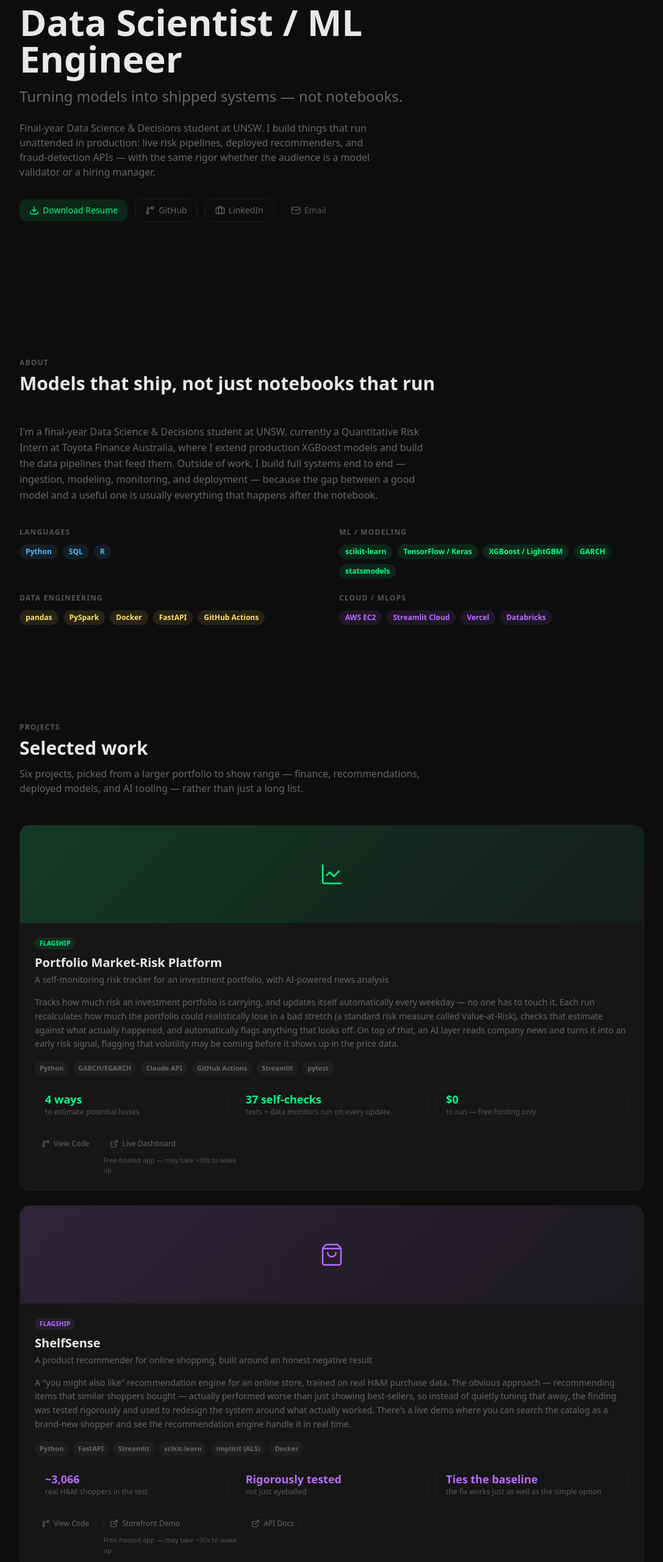
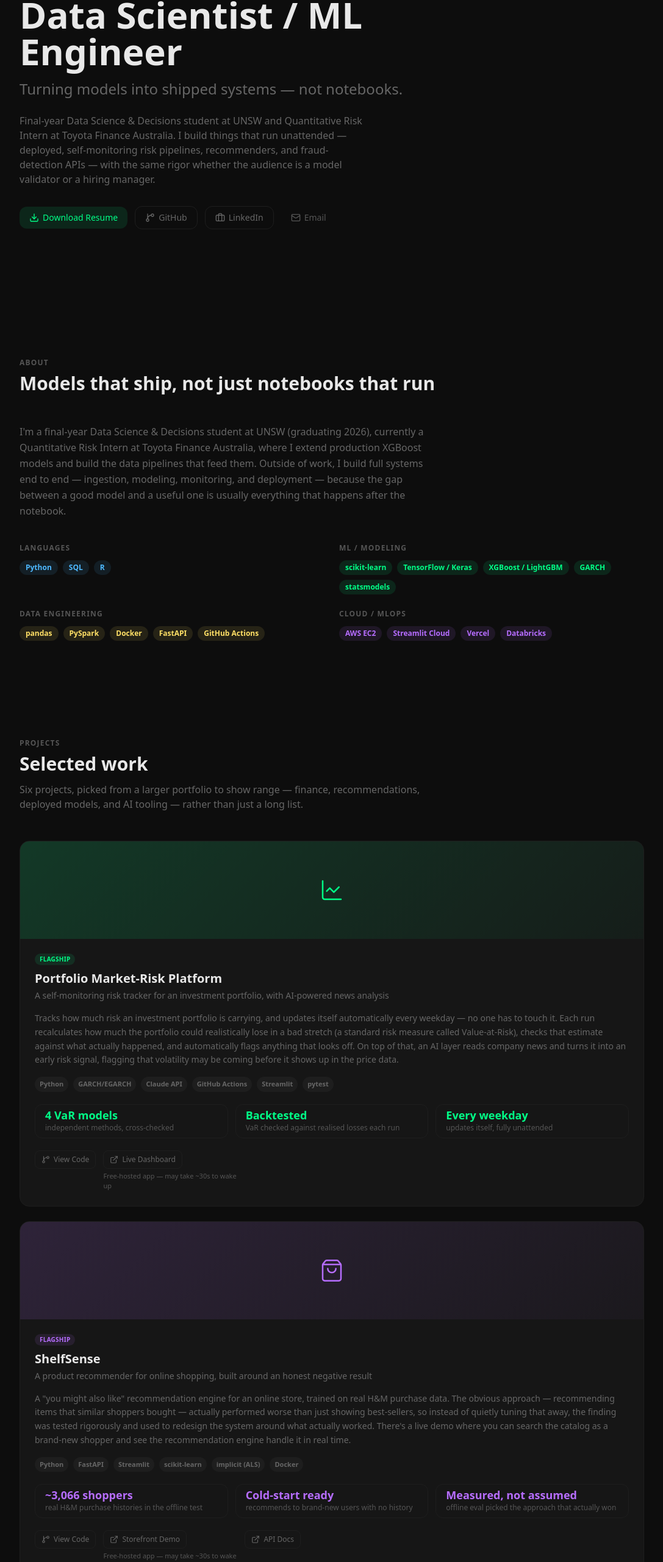
Before and after one commit to Ryan9828/Portfolio_Website, a React (Vite) app: page / in a window 1280 px wide. Shown: the part 173-2735 px from the top of the page at 61% size, without its empty margins (96-1183 px from the left). Built offline with nearby package versions, Linux system fonts and the light colour scheme.

Commit message:
Sharpen portfolio copy and project stats for recruiter audit

```diff
--- a/src/components/about/AboutSection.tsx
+++ b/src/components/about/AboutSection.tsx
@@ -24,8 +24,8 @@ export function AboutSection() {
       heading="Models that ship, not just notebooks that run"
     >
       <p className="text-muted-foreground max-w-2xl leading-relaxed">
-        I'm a final-year Data Science &amp; Decisions student at UNSW, currently a Quantitative
-        Risk Intern at Toyota Finance Australia, where I extend production XGBoost models and
+        I'm a final-year Data Science &amp; Decisions student at UNSW (graduating 2026), currently
+        a Quantitative Risk Intern at Toyota Finance Australia, where I extend production XGBoost models and
         build the data pipelines that feed them. Outside of work, I build full systems end to
         end — ingestion, modeling, monitoring, and deployment — because the gap between a good
         model and a useful one is usually everything that happens after the notebook.
--- a/src/components/hero/Hero.tsx
+++ b/src/components/hero/Hero.tsx
@@ -15,10 +15,10 @@ export function Hero() {
           Turning models into shipped systems — not notebooks.
         </p>
         <p className="text-muted-foreground mt-6 max-w-xl">
-          Final-year Data Science &amp; Decisions student at UNSW. I build things that run
-          unattended in production: live risk pipelines, deployed recommenders, and
-          fraud-detection APIs — with the same rigor whether the audience is a model
-          validator or a hiring manager.
+          Final-year Data Science &amp; Decisions student at UNSW and Quantitative Risk Intern
+          at Toyota Finance Australia. I build things that run unattended — deployed,
+          self-monitoring risk pipelines, recommenders, and fraud-detection APIs — with the
+          same rigor whether the audience is a model validator or a hiring manager.
         </p>
 
         <div className="flex flex-wrap items-center gap-3 mt-8">
--- a/src/data/projects.ts
+++ b/src/data/projects.ts
@@ -44,9 +44,9 @@ export const projects: Project[] = [
     icon: 'LineChart',
     techStack: ['Python', 'GARCH/EGARCH', 'Claude API', 'GitHub Actions', 'Streamlit', 'pytest'],
     metrics: [
-      { value: '4 ways', label: 'to estimate potential losses' },
-      { value: '37 self-checks', label: 'tests + data monitors run on every update' },
-      { value: '$0', label: 'to run — free hosting only' },
+      { value: '4 VaR models', label: 'independent methods, cross-checked' },
+      { value: 'Backtested', label: 'VaR checked against realised losses each run' },
+      { value: 'Every weekday', label: 'updates itself, fully unattended' },
     ],
     links: {
       github: { label: 'View Code', url: 'https://github.com/Ryan9828/Portfolio_Risk_Platform', status: 'live' },
@@ -69,9 +69,9 @@ export const projects: Project[] = [
     icon: 'ShoppingBag',
     techStack: ['Python', 'FastAPI', 'Streamlit', 'scikit-learn', 'implicit (ALS)', 'Docker'],
     metrics: [
-      { value: '~3,066', label: 'real H&M shoppers in the test' },
-      { value: 'Rigorously tested', label: 'not just eyeballed' },
-      { value: 'Ties the baseline', label: 'the fix works just as well as the simple option' },
+      { value: '~3,066 shoppers', label: 'real H&M purchase histories in the offline test' },
+      { value: 'Cold-start ready', label: 'recommends to brand-new users with no history' },
+      { value: 'Measured, not assumed', label: 'offline eval picked the approach that actually won' },
     ],
     links: {
       github: { label: 'View Code', url: 'https://github.com/Ryan9828/ShelfSense', status: 'live' },
@@ -144,17 +144,17 @@ export const projects: Project[] = [
   {
     slug: 'job-application-assistant',
     title: 'Job Application Assistant',
-    tagline: 'An AI tool I built to automate my own graduate job search',
+    tagline: 'A multi-agent pipeline that researches roles and drafts tailored applications',
     description:
-      'Automates the entire job-search grind: it checks 5 job sites every day, filters out anything irrelevant, and for roles I flag as worth pursuing, it researches the company, drafts a tailored resume and cover letter, and grades its own work against a scoring checklist before showing it to me for final review. Several AI agents split the work — one researches, one writes, one checks quality — so each stays focused on a single job at a time instead of getting confused across many.',
+      "A multi-agent system I built to run my own job search end to end. Specialised agents split the work — one scrapes and filters 5 job boards daily, one researches the company, one drafts a tailored resume and cover letter — and a separate reviewer agent grades every draft against a scoring rubric before anything reaches me for final review. Nothing is auto-submitted; the interesting engineering is the orchestration and the self-grading eval loop that keeps each agent focused on one role at a time instead of drifting across many.",
     flagship: false,
     accent: 'orange',
     icon: 'Bot',
     techStack: ['Python', 'Claude API', 'Multi-agent orchestration', 'Playwright', 'Pandoc'],
     metrics: [
-      { value: 'est. 100+ hrs', label: 'saved over a 3-month job search' },
-      { value: '5 job sites', label: 'checked automatically, every day' },
-      { value: '4 AI agents', label: 'splitting research, writing, and review' },
+      { value: '4 specialised agents', label: 'research, drafting, QA & orchestration' },
+      { value: 'Self-grading loop', label: 'every draft scored against a rubric before I see it' },
+      { value: '5 job boards', label: 'scraped and filtered automatically, every day' },
     ],
     links: {
       github: { label: 'View Code', url: null, status: 'none' },
```
